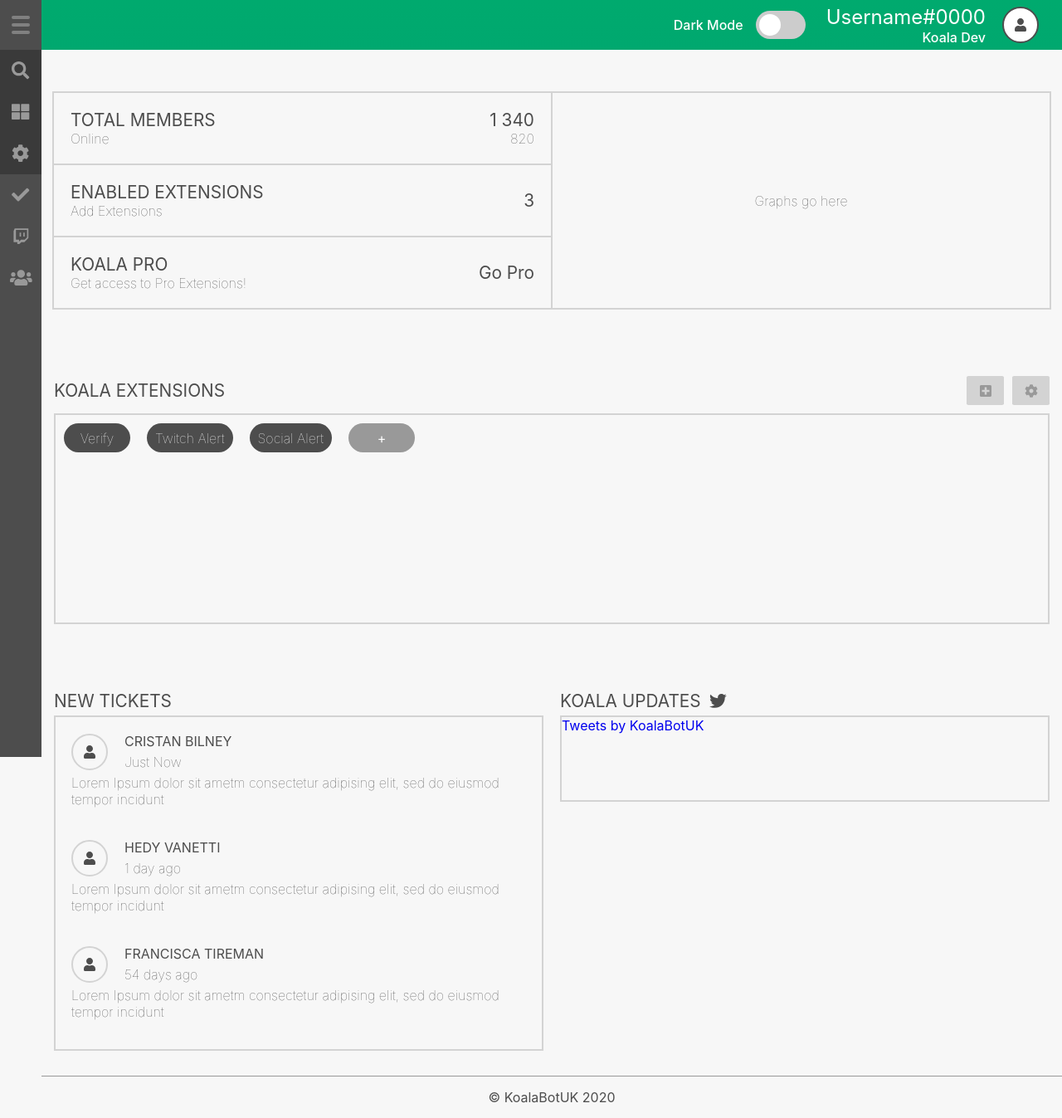
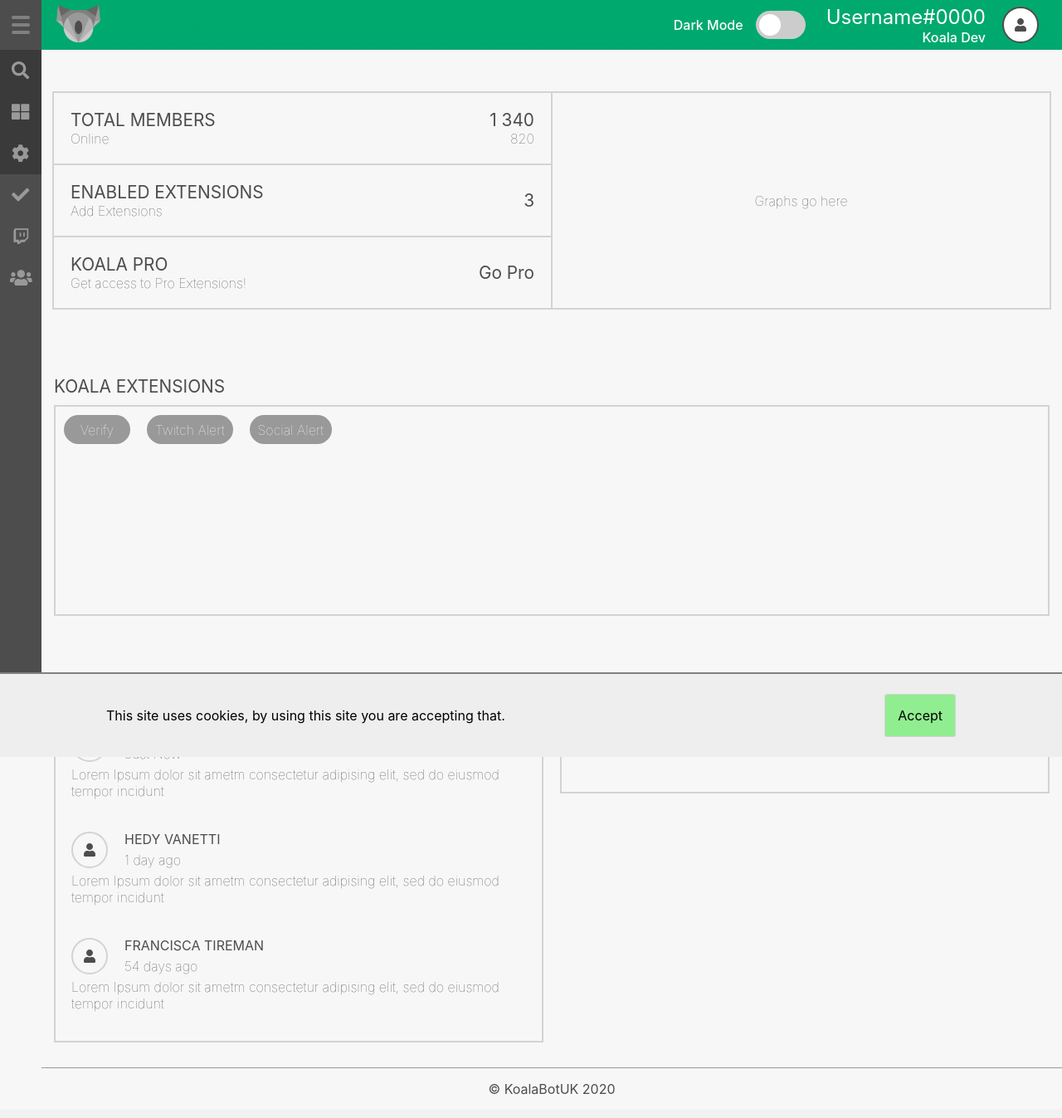
Before and after one commit to KoalaBotUK/KoalaBotFrontend, a Django app: page / in a window 1280 px wide. Shown: the whole page at 83% size. After the commit the page ends 1319 px from the top, so only its background shows below. Run offline with Django 3.2, Linux system fonts and the light colour scheme; some libraries are stand-ins or nearby versions.

Commit message:
Added darkmode cookie and additional cleanups (#30)
Animation glitch fixes

Added cookie banner, added all items from the small list jack gave me, fixed a few things and refactored file locations

```diff
--- a/frontend/static/base.css
+++ b/frontend/static/base/css/base.css
@@ -119,12 +119,17 @@ nav input {
 	margin-left: 50px;
 }
 
+#headerLogo{
+	height: 45px;
+	margin-left: 10px;
+}
+
 header {
 	height: 60px;
 	width: 100%;
 	background: var(--koala-green);
 	display:flex;
-	justify-content: flex-end;
+	justify-content: space-between;
 	align-items: center;
 	padding: 8px;
 	box-sizing: border-box;
@@ -141,6 +146,13 @@ header .profile-icon {
 	background-color:white;
 	color: var(--koala-midgray);
 	display: flex;
+	justify-content: center;
+	align-items: center;
+}
+
+header .headerRightSection{
+	display: flex;
+	flex-direction: row;
 	justify-content: center;
 	align-items: center;
 }
@@ -275,3 +287,46 @@ input:checked + .slider:before {
 .slider.round:before {
   border-radius: 50%;
 }
+
+#cookieBanner{
+	background-color: #eee;
+	position: fixed;
+	bottom: 0;
+	height: 100px;
+	width: 100%;
+	border-top: 2px solid gray;
+	transform: translateY(100%);
+	transition: transform 250ms ease-in;
+	display: flex;
+	align-items: center;
+	justify-content: center;
+}
+
+#cookieBanner.open{
+	transform: translateY(0);
+}
+
+#cookieContainer{
+	display: flex;
+	flex:1;
+	justify-content: space-between;
+	max-width: 80%;
+	height: 100%;
+	align-items: center;
+}
+
+#cookieContainer .button{
+	border-radius: 5%;
+	background-color: lightgreen;
+	display: flex;
+	justify-content: center;
+	align-items: center;
+	cursor: pointer;
+	transition:transform 200ms;
+	padding:15px;
+	border:1px solid lightgray;
+}
+
+#cookieContainer .button:hover{
+	background-color: #7bcc7b;
+}
--- a/frontend/static/helpers.css
+++ b/frontend/static/base/css/helpers.css
@@ -30,3 +30,15 @@
 	overflow-y: auto;
 	background-color: var(--koala-section-background);
 }
+
+.no-animation{
+	transition:none;
+}
+
+.no-animation::before{
+	transition:none;
+}
+
+.no-animation::after{
+	transition:none;
+}
--- /dev/null
+++ b/frontend/static/base/js/darkMode.js
@@ -0,0 +1,31 @@
+var updateDarkModeOnToggle = false;
+
+function toggleDarkMode(){
+	if(updateDarkModeOnToggle){
+		if(document.documentElement.getAttribute("data-theme") == "dark"){
+			document.documentElement.setAttribute('data-theme', 'light');
+			setCookie("darkmode","false",30);
+		}else{
+			document.documentElement.setAttribute('data-theme', 'dark');
+			setCookie("darkmode","true",30);
+		}
+	}
+}
+
+function loadDarkmode(){
+	if(getCookie("darkmode") == "true"){
+		document.documentElement.setAttribute('data-theme', 'dark');
+	}
+}
+
+
+function checkDarkmodeToggle(){
+	if(getCookie("darkmode") == "true"){
+		document.getElementById("darkmodeToggle").checked = true;
+	}
+	setTimeout(function(){
+	 	document.getElementById("darkmodeAnimate").classList.remove("no-animation");
+	}, 100);
+	document.getElementById("darkmodeToggle").disabled = false;
+	updateDarkModeOnToggle = true;
+}
--- a/frontend/static/navbar.js
+++ b/frontend/static/base/js/navbar.js
@@ -4,5 +4,12 @@ function toggleFullNavigationBar(){
 	Array.prototype.forEach.call(document.getElementsByClassName("hamburger"), function(el) {
 	    el.classList.toggle("active")
 	});
+}
 
+function openNavigationBar(){
+	document.getElementById("nav").classList.add("active")
+
+	Array.prototype.forEach.call(document.getElementsByClassName("hamburger"), function(el) {
+	    el.classList.add("active")
+	});
 }
--- a/frontend/static/darkMode.js
+++ /dev/null
@@ -1,7 +0,0 @@
-function toggleDarkMode(){
-	if(document.documentElement.getAttribute("data-theme") == "dark"){
-		document.documentElement.setAttribute('data-theme', 'light');
-	}else{
-		document.documentElement.setAttribute('data-theme', 'dark');
-	}
-}
--- a/frontend/static/home.css
+++ /dev/null
@@ -1,143 +0,0 @@
-section#stats {
-	display: flex;
-	border:2px solid var(--koala-border);
-}
-
-section#stats .left {
-	width: 50%;
-	display: flex;
-	flex-direction: column;
-	border-right: 1px solid var(--koala-border);
-	background-color: var(--koala-section-background);
-}
-
-section#stats .left .row {
-	padding: 20px;
-	display: flex;
-	justify-content: space-between;
-}
-
-section#stats .left .row:nth-child(2) {
-	border-top: 2px solid var(--koala-border);
-	border-bottom: 2px solid var(--koala-border);
-}
-
-section#stats .right {
-	width: 50%;
-	border-left: 1px solid var(--koala-border);
-	display: flex;
-	justify-content: center;
-	align-items: center;
-	background-color: var(--koala-section-background);
-}
-
-section#extensions .title-row {
-	display: flex;
-	align-items: center;
-	justify-content: space-between;
-	margin-bottom: 10px;
-}
-
-section#extensions .buttons {
-	display: flex;
-	align-items: center;
-	justify-content: center;
-	color: var(--koala-lightgray);
-}
-
-section#extensions .button {
-	height: 35px;
-	width:45px;
-	margin-left: 10px;
-	border-radius: 5%;
-	background-color: lightgray;
-	display: flex;
-	justify-content: center;
-	align-items: center;
-	cursor: pointer;
-	transition:transform 200ms;
-}
-
-section#extensions .button:hover {
-	transform: scale(1.1);
-}
-
-section#extensions .extensions-container {
-	display: flex;
-	flex-wrap: wrap;
-	flex-basis: height 200px;
-}
-
-section#extensions .pill {
-	min-width: 80px;
-	height: 35px;
-	background-color: var(--koala-pill);
-	border-radius: 500px;
-	margin: 10px;
-	padding: 2px 10px;
-	box-sizing: border-box;
-	color: var(--koala-light-text);
-	display: flex;
-	justify-content: center;
-	align-items: center;
-}
-
-section#extensions .pill.light {
-	background-color: var(--koala-lightgray);
-}
-
-section#updates {
-	display: flex;
-	justify-content: space-between;
-}
-
-section#updates h3 {
-	margin-bottom: 5px;
-}
-
-section#updates .left {
-	display: flex;
-	flex-direction: column;
-	flex: 1;
-	margin-right: 10px;
-}
-
-section#updates .right {
-	display: flex;
-	flex-direction: column;
-	flex: 1;
-	margin-left: 10px;
-	min-height: 200px;
-}
-
-section#updates .right svg {
-	margin-left: 10px;
-}
-
-section#updates .ticket {
-	margin: 9px;
-	padding: 10px;
-	box-sizing: border-box;
-}
-
-section#updates .ticket-head {
-	margin-bottom: 5px;
-	display: flex;
-	justify-content: flex-start;
-	align-items: center;
-}
-
-section#updates .profile-icon {
-	width: 40px;
-	height: 40px;
-	border-radius: 50%;
-	border:2px solid var(--koala-border);
-	margin-right: 20px;
-	display: flex;
-	justify-content: center;
-	align-items: center;
-}
-
-section#updates .ticket h3 {
-	font-size: 1rem;
-}
--- /dev/null
+++ b/frontend/static/home/css/home.css
@@ -0,0 +1,149 @@
+section#stats {
+	display: flex;
+	border:2px solid var(--koala-border);
+}
+
+section#stats .left {
+	width: 50%;
+	display: flex;
+	flex-direction: column;
+	border-right: 1px solid var(--koala-border);
+	background-color: var(--koala-section-background);
+}
+
+section#stats .left .row {
+	padding: 20px;
+	display: flex;
+	justify-content: space-between;
+}
+
+section#stats .left .row:nth-child(2) {
+	border-top: 2px solid var(--koala-border);
+	border-bottom: 2px solid var(--koala-border);
+}
+
+section#stats .right {
+	width: 50%;
+	border-left: 1px solid var(--koala-border);
+	display: flex;
+	justify-content: center;
+	align-items: center;
+	background-color: var(--koala-section-background);
+}
+
+section#extensions .title-row {
+	display: flex;
+	align-items: center;
+	justify-content: space-between;
+	margin-bottom: 10px;
+}
+
+section#extensions .buttons {
+	display: none; /* Change this to flex to enable these buttons again */
+	align-items: center;
+	justify-content: center;
+	color: var(--koala-lightgray);
+}
+
+section#extensions .button {
+	height: 35px;
+	width:45px;
+	margin-left: 10px;
+	border-radius: 5%;
+	background-color: lightgray;
+	display: flex;
+	justify-content: center;
+	align-items: center;
+	cursor: pointer;
+	transition:transform 200ms;
+}
+
+section#extensions .button:hover {
+	transform: scale(1.1);
+}
+
+section#extensions .extensions-container {
+	display: flex;
+	flex-wrap: wrap;
+	flex-basis: height 200px;
+}
+
+section#extensions .pill {
+	min-width: 80px;
+	height: 35px;
+	background-color: var(--koala-pill);
+	border-radius: 500px;
+	margin: 10px;
+	padding: 2px 10px;
+	box-sizing: border-box;
+	color: var(--koala-light-text);
+	display: flex;
+	justify-content: center;
+	align-items: center;
+	cursor: pointer;
+	transition: transform 100ms;
+}
+
+section#extensions .pill:hover {
+	transform: scale(1.05);
+}
+
+section#extensions .pill.light {
+	background-color: var(--koala-lightgray);
+}
+
+section#updates {
+	display: flex;
+	justify-content: space-between;
+}
+
+section#updates h3 {
+	margin-bottom: 5px;
+}
+
+section#updates .left {
+	display: flex;
+	flex-direction: column;
+	flex: 1;
+	margin-right: 10px;
+}
+
+section#updates .right {
+	display: flex;
+	flex-direction: column;
+	flex: 1;
+	margin-left: 10px;
+	min-height: 200px;
+}
+
+section#updates .right svg {
+	margin-left: 10px;
+}
+
+section#updates .ticket {
+	margin: 9px;
+	padding: 10px;
+	box-sizing: border-box;
+}
+
+section#updates .ticket-head {
+	margin-bottom: 5px;
+	display: flex;
+	justify-content: flex-start;
+	align-items: center;
+}
+
+section#updates .profile-icon {
+	width: 40px;
+	height: 40px;
+	border-radius: 50%;
+	border:2px solid var(--koala-border);
+	margin-right: 20px;
+	display: flex;
+	justify-content: center;
+	align-items: center;
+}
+
+section#updates .ticket h3 {
+	font-size: 1rem;
+}
--- a/frontend/templates/base.html
+++ b/frontend/templates/base.html
@@ -7,27 +7,29 @@
     {% block title %}
 		<title>Koalabot</title>
 	{% endblock %}
-	<link rel="stylesheet" href="{% static 'base.css' %}">
-	<link rel="stylesheet" href="{% static 'hamburger.css' %}">
-	<link rel="stylesheet" href="{% static 'helpers.css' %}">
-	<script type="text/javascript" src="{% static 'navbar.js' %}"></script>
-	<script type="text/javascript" src="{% static 'darkMode.js' %}"></script>
+	<link rel="stylesheet" href="{% static 'base/css/base.css' %}">
+	<link rel="stylesheet" href="{% static 'base/css/hamburger.css' %}">
+	<link rel="stylesheet" href="{% static 'base/css/helpers.css' %}">
+	<script type="text/javascript" src="{% static 'base/js/cookies.js' %}"></script>
+	<script type="text/javascript" src="{% static 'base/js/navbar.js' %}"></script>
+	<script type="text/javascript" src="{% static 'base/js/darkMode.js' %}"></script>
 	<script defer src="https://use.fontawesome.com/releases/v5.0.6/js/all.js"></script>
 	{% block requirements %}
 	{% endblock %}
 </head>
-<body>
+<body onload="checkDarkmodeToggle();openCookieBanner()">
+	<script type="text/javascript">loadDarkmode()</script>
 	<nav id="nav">
 		<a onclick="toggleFullNavigationBar()">
 			<div class="icon">
 				<i class="hamburger"><span></span></i>
 			</div>
 		</a>
-		<a class="dark">
+		<a class="dark" onclick="openNavigationBar();setTimeout(()=>{document.getElementById('navSearchInput').focus()},200)">
 			<div class="icon">
 				<i class="fa fa-search fa-lg"></i>
 			</div>
-			<input type="text" name="">
+			<input type="text" name="" id="navSearchInput">
 		</a>
 		<a class="dark" href="/">
 			<div class="icon">
@@ -62,10 +64,14 @@
 	</nav>
 	<div class="content">
 		<header>
+			<div class="headerLeftSection">
+				<img src="{% static 'base/img/KoalaBotLogo.png' %}" id="headerLogo">
+			</div>
+			<div class="headerRightSection">
 				<p>Dark Mode</p>
 				<label class="switch">
-			  <input type="checkbox" onchange="toggleDarkMode()">
-			  <span class="slider round"></span>
+				  <input type="checkbox" id="darkmodeToggle" onchange="toggleDarkMode()" disabled="true">
+				  <span class="slider round no-animation" id="darkmodeAnimate"></span>
 				</label>
 				<div class="vertical-container end">
 					<h4>Username#0000</h4>
@@ -73,6 +79,7 @@
 				</div>
 				<div class="profile-icon">
 					<i class="fas fa-user"></i>
+				</div>
 			</div>
 		</header>
 
@@ -85,6 +92,12 @@
 			<p>© KoalaBotUK 2020</p>
 		</footer>
 	</div>
+	<div id="cookieBanner">
+		<div id="cookieContainer">
+			<p>This site uses cookies, by using this site you are accepting that.</p>
+			<div class="button" onclick="acceptCookies()">Accept</div>
+		</div>
+	</div>
 	{% block endRequirements %}
 	{% endblock %}
 </body>
--- a/frontend/templates/home.html
+++ b/frontend/templates/home.html
@@ -7,7 +7,7 @@
 
 {% block requirements %}
 		{{ block.super }}
-		<link rel="stylesheet" href="{% static 'home.css' %}">
+		<link rel="stylesheet" href="{% static 'home/css/home.css' %}">
 {% endblock %}
 
 {% block content %}
@@ -57,10 +57,9 @@
 		</div>
 		<div class="border" style="min-height: 250px;background-color: var(--koala-section-background-dark);">
 			<div class="extensions-container">
-				<div class="pill"><p>Verify</p></div>
-				<div class="pill"><p>Twitch Alert</p></div>
-				<div class="pill"><p>Social Alert</p></div>
-				<div class="pill light">+</div>
+				<div class="pill light" onclick="this.classList.toggle('light')"><p>Verify</p></div>
+				<div class="pill light" onclick="this.classList.toggle('light')"><p>Twitch Alert</p></div>
+				<div class="pill light" onclick="this.classList.toggle('light')"><p>Social Alert</p></div>
 			</div>
 		</div>
 	</section>
```
Also changed, not shown: frontend/static/base/js/cookies.js (added, +35 -0 lines), frontend/static/base/css/hamburger.css (renamed from frontend/static/hamburger.css), frontend/static/base/img/KoalaBotLogo.png (added), 1 other file. Lines whose indentation alone changed are shown as unchanged.
